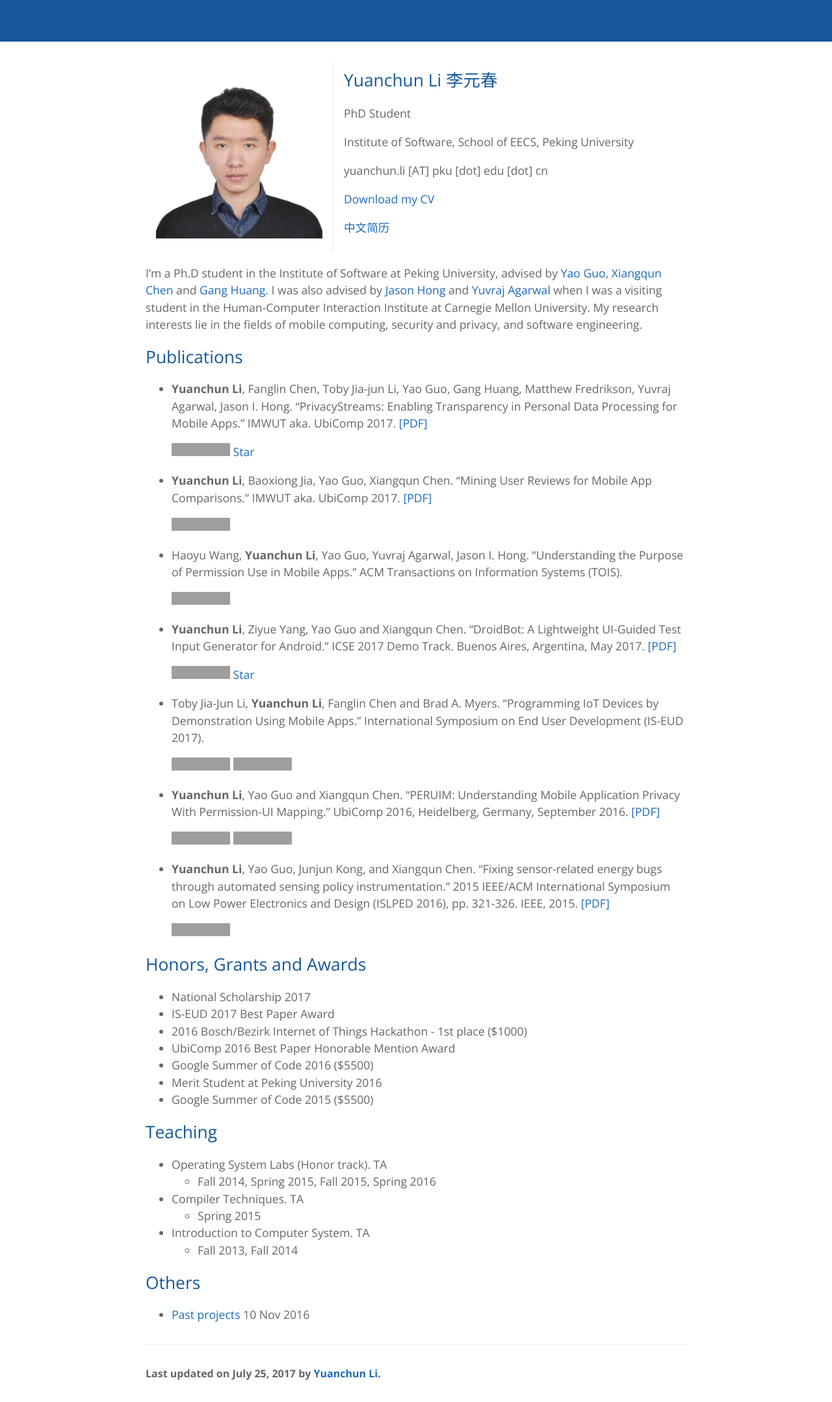
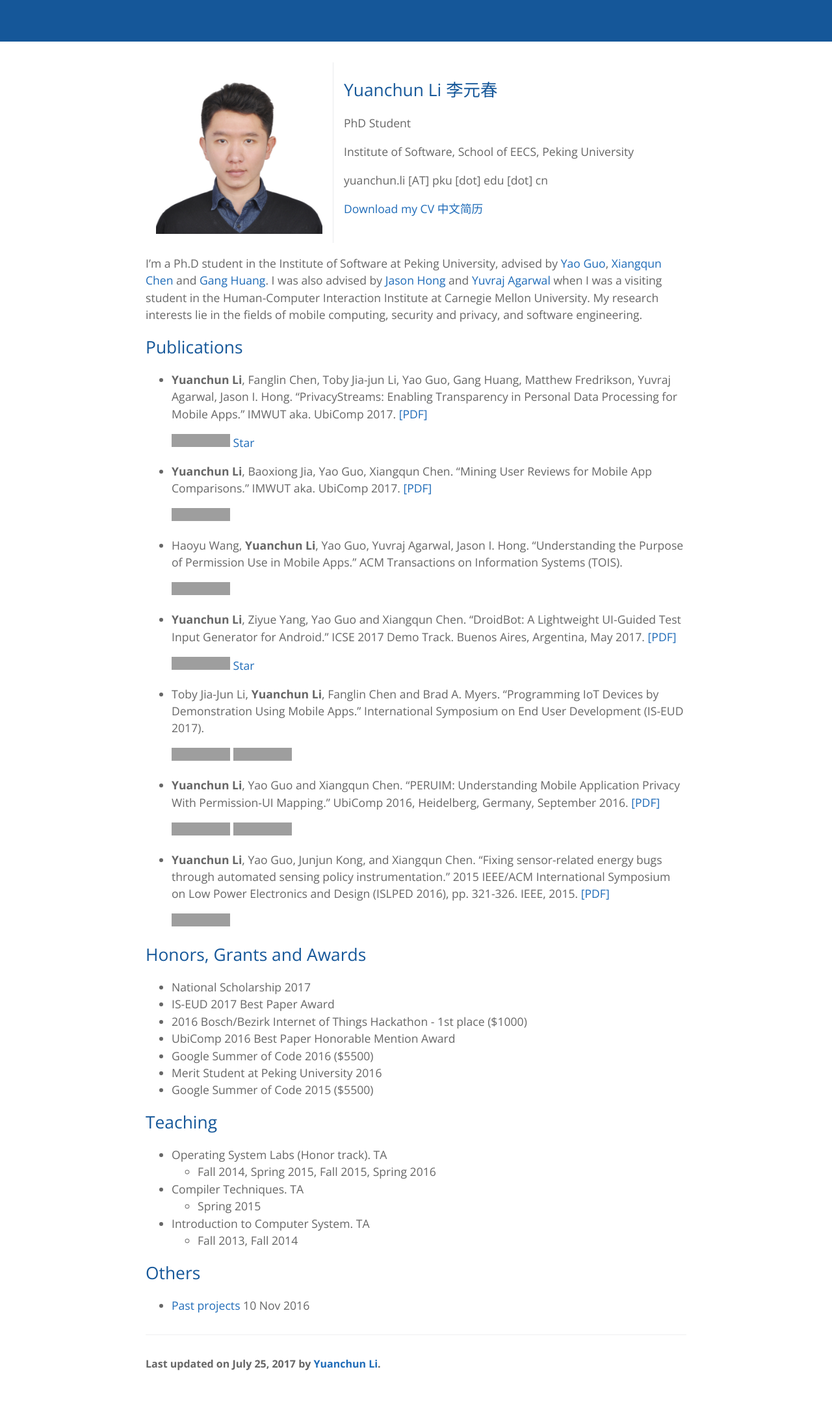
Before and after one commit to yuanchun-li/yuanchun-li.github.io, a Jekyll site: the page built from index.md, in a window 1280 px wide. Shown: the whole page at 65% size. Built offline with Jekyll 4.4.1, drawn with Linux system fonts in a browser that asks for light colours; grey boxes are pictures that could not be loaded.

Commit message:
slight change

```diff
--- a/index.md
+++ b/index.md
@@ -12,8 +12,8 @@ title: Yuanchun Li @ Peking University
     <p>PhD Student</p>
     <p>Institute of Software, School of EECS, Peking University</p>
     <p>yuanchun.li [AT] pku [dot] edu [dot] cn</p>
-    <p><a href="{{site.baseurl}}/static/files/yuanchun_cv_en.pdf">Download my CV</a></p>
-    <p><a href="{{site.baseurl}}/static/files/yuanchun_cv_zh.pdf">中文简历</a></p>
+    <p><a href="{{site.baseurl}}/static/files/yuanchun_cv_en.pdf">Download my CV</a>
+    <a href="{{site.baseurl}}/static/files/yuanchun_cv_zh.pdf">中文简历</a></p>
   </td>
 
 </tr>
```
